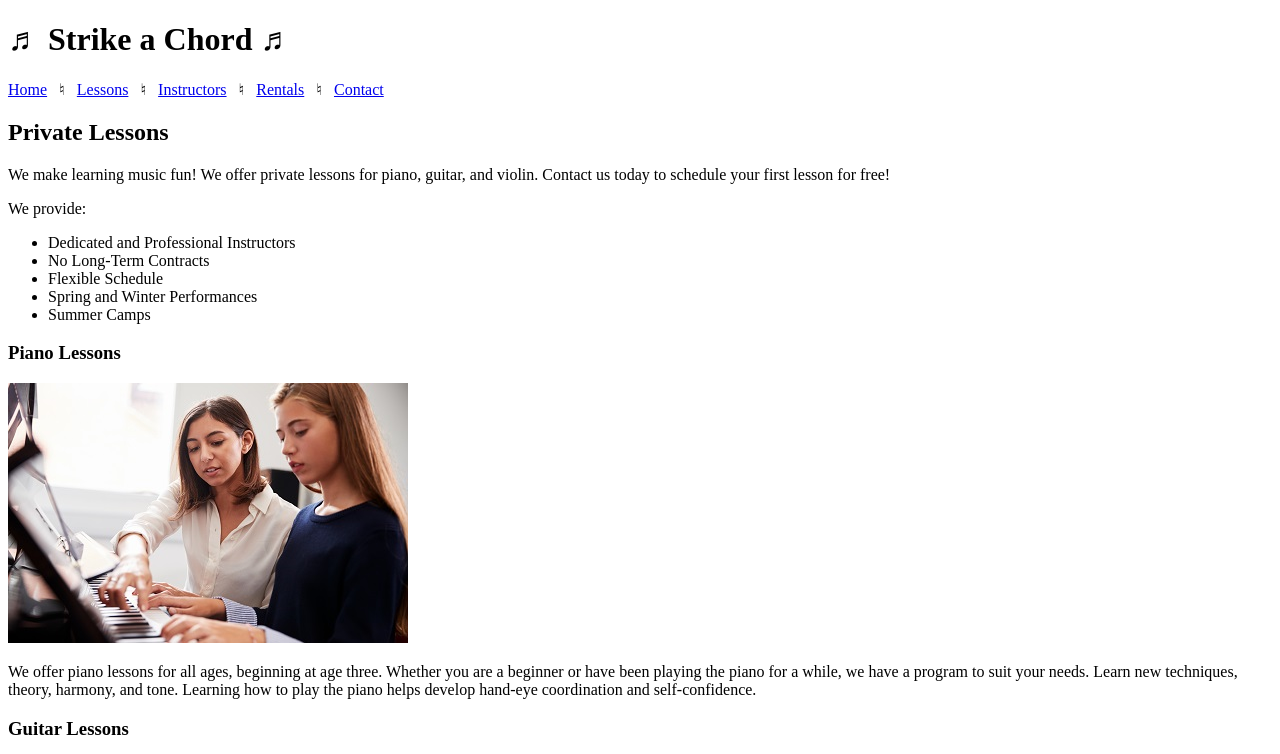
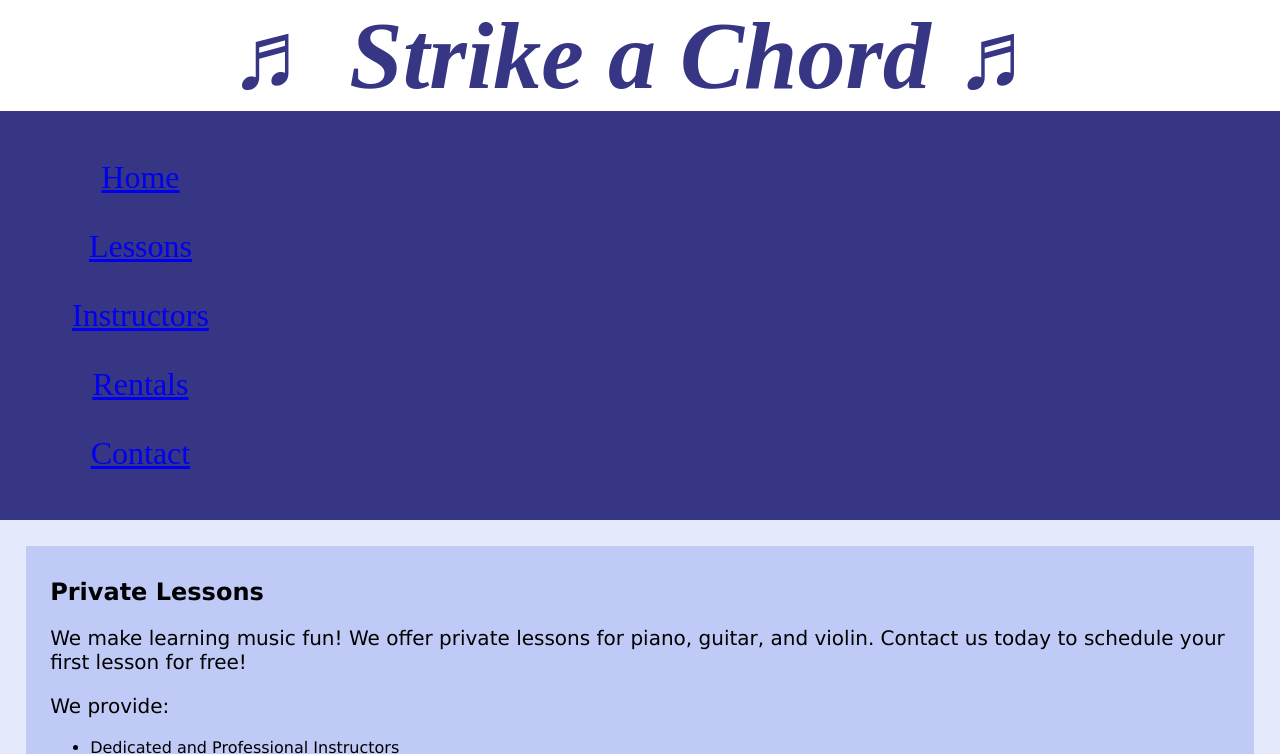
Before and after one commit to 144Fa22/ch4lab1-lucjoranderson, a plain HTML site: page lessons.html in a window 1280 px wide. Shown: the top 754 px of the page. Drawn offline with Linux system fonts and the light colour scheme.

Commit message:
Finish Chapter 4 Lab 1

```diff
--- /dev/null
+++ b/css/styles.css
@@ -0,0 +1,102 @@
+/*
+Author: Lucas Anderson
+Date: 9/19/22
+File Name: styles.css
+*/
+/* CSS Reset */
+body, header, nav, main, footer, img, h1 {
+  margin: 0;
+  padding: 0;
+  border: 0;
+}
+
+/* Style rule for images */
+img {
+  max-width: 100%;
+  display: block;
+}
+
+/* Style rule for header content */
+header {
+  text-align: center;
+  font-size: 3em;
+  color: #373684
+}
+
+header h1 {
+  font-style: italic;
+}
+
+/* Style rules for navigation area */
+nav {
+  background-color: #373684
+}
+
+nav ul {
+  display: inline-block;
+  font-size: 2em;
+}
+
+nav li {
+  display: block;
+  color: #fff;
+  text-align: center;
+  padding: 0.5em 1em;
+  text-decoration: none;
+}
+
+/* Style rules for main content */
+main {
+  padding: 2%;
+  background-color: #e5e9fc;
+  overflow: auto;
+  font-family: Verdana, Arial, sans-serif;
+}
+
+main p {
+  font-size: 1.25em;
+}
+
+.action {
+  font-size: 1.25em;
+  color: #373684;
+  font-weight: bold;
+}
+
+#piano, #guitar, #violin {
+  width: 29%;
+  float: left;
+  margin: 0 2%;
+}
+
+#info {
+  clear: left;
+  background-color: #c0caf7;
+  padding: 1% 2%;
+}
+
+#contact {
+  text-align: center;
+}
+
+#contact a {
+  color: #c0caf7;
+  text-decoration: none;
+  font-weight: bold;
+}
+
+.map {
+  border: 5px solid #373684
+}
+
+/* Style rules for footer content */
+footer {
+  text-align: center;
+  font-size: 0.65em;
+  clear: left;
+}
+
+footer a {
+  color: #4645a8;
+  text-decoration: none;
+}
--- a/lessons.html
+++ b/lessons.html
@@ -5,10 +5,13 @@
 	Today's Date: May 20, 2021
  -->
 <html lang="en">
+
 <head>
 	<title>Strike a Chord: Lessons</title>
 	<meta charset="utf-8">
+	<link rel="stylesheet" href="css/styles.css">
 </head>
+
 <body>
 
 	<header>
@@ -16,11 +19,13 @@
 	</header>
 
 	<nav>
-		<p><a href="index.html">Home</a> &nbsp; &#9838; &nbsp;
-		<a href="lessons.html">Lessons</a> &nbsp; &#9838; &nbsp;
-		<a href="instructors.html">Instructors</a> &nbsp; &#9838; &nbsp;
-		<a href="rentals.html">Rentals</a> &nbsp; &#9838; &nbsp;
-		<a href="contact.html">Contact</a></p>
+		<ul>
+			<li><a href="index.html">Home</a></li>
+			<li><a href="lessons.html">Lessons</a></li>
+			<li><a href="instructors.html">Instructors</a></li>
+			<li><a href="rentals.html">Rentals</a></li>
+			<li><a href="contact.html">Contact</a></li>
+		</ul>
 	</nav>
 
 	<!-- Use the main area to add the main content to the webpage -->
@@ -29,7 +34,8 @@
 		<div id="info">
 
 			<h2>Private Lessons</h2>
-            <p>We make learning music fun! We offer private lessons for piano, guitar, and violin. Contact us today to schedule your first lesson for free! </p>
+			<p>We make learning music fun! We offer private lessons for piano, guitar,
+				and violin. Contact us today to schedule your first lesson for free! </p>
 			<p>We provide:</p>
 			<ul>
 				<li>Dedicated and Professional Instructors</li>
@@ -44,24 +50,29 @@
 		<div id="piano">
 
 			<h3>Piano Lessons</h3>
-            <img src="images/piano-lesson.jpg" alt="piano teacher and student sitting at a piano" height="260" width="400">
-            <p>We offer piano lessons for all ages, beginning at age three. Whether you are a beginner or have been playing the piano for a while, we have a program to suit your needs. Learn new techniques, theory, harmony, and tone. Learning how to play the piano helps develop hand-eye coordination and self-confidence.</p>
+			<img src="images/piano-lesson.jpg" alt="piano teacher and student sitting at a piano">
+			<p>We offer piano lessons for all ages, beginning at age three. Whether you are
+				a beginner or have been playing the piano for a while, we have a program to suit your needs.
+				Learn new techniques, theory, harmony, and tone. Learning how to play
+				the piano helps develop hand-eye coordination and self-confidence.</p>
 
 		</div>
 
 		<div id="guitar">
 
 			<h3>Guitar Lessons</h3>
-            <img src="images/child-guitar.jpg" alt="child with a smile holding a guitar" height="260" width="400">
-            <p>We teach acoustic guitar, electric guitar, bass guitar, and ukulele. We have guitar lessons for beginners, intermediate players, and advanced players. Improve your skills with weekly lessons. Learn new tips and techniques from experienced instructors. We also have a rock band program that you can join!</p>
+			<img src="images/child-guitar.jpg" alt="child with a smile holding a guitar">
+			<p>We teach acoustic guitar, electric guitar, bass guitar, and ukulele. We have guitar lessons for beginners, intermediate players, and advanced players. Improve your skills with weekly lessons. Learn new tips and techniques from experienced
+				instructors. We also have a rock band program that you can join!</p>
 
 		</div>
 
 		<div id="violin">
 
 			<h3>Violin Lessons</h3>
-            <img src="images/woman-violin.jpg" alt="woman playing the violin" height="260" width="400">
-            <p>We offer violin lessons for all ages, beginning at age six. Our violin lessons include a variety of music styles, from fiddle to classical. Our instructors will help you fine-tune techniques and accomplish your musical goals. We work with you to create a customized program, tailored to your needs.</p>
+			<img src="images/woman-violin.jpg" alt="woman playing the violin">
+			<p>We offer violin lessons for all ages, beginning at age six. Our violin lessons include a variety of music styles, from fiddle to classical. Our instructors will help you fine-tune techniques and accomplish your musical goals. We work with
+				you to create a customized program, tailored to your needs.</p>
 
 		</div>
 
@@ -73,4 +84,5 @@
 	</footer>
 
 </body>
+
 </html>
```
Also changed, not shown: contact.html (+14 -6 lines), index.html (+23 -9 lines), template.html (+13 -7 lines). Lines whose indentation alone changed are shown as unchanged.
